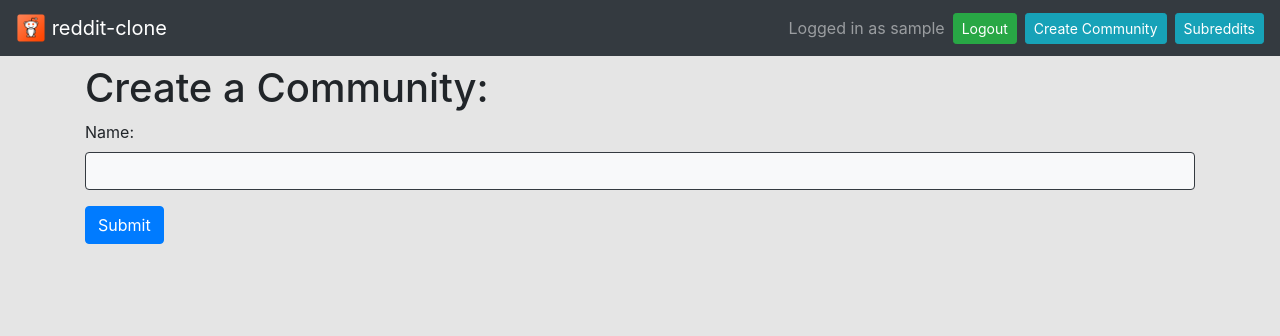
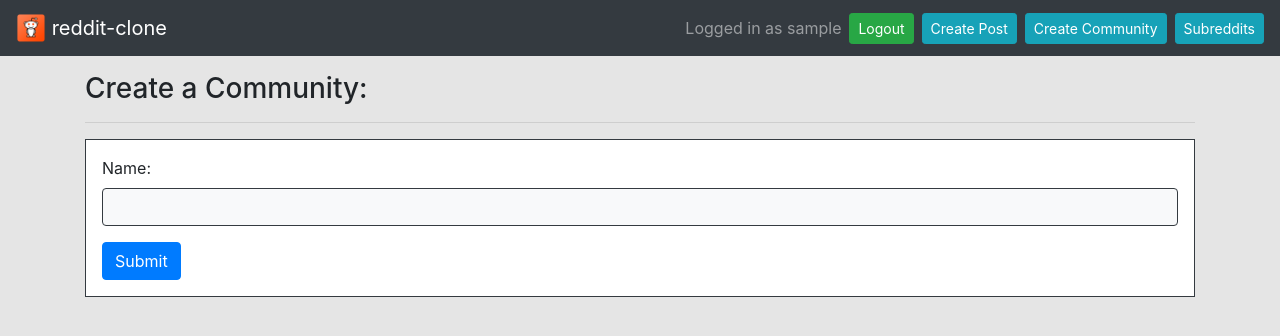
Before and after one commit to mikaelhachaturian/reddit-clone, a Django app: page /r/create_subr_form in a window 1280 px wide. Shown: the top 336 px of the page. Run offline with Django 3.2, Linux system fonts and the light colour scheme; the visitor is signed in with stand-in values (Sample User, id 1); some libraries are stand-ins or nearby versions.

Commit message:
post and community created update 1

```diff
--- a/subreddits/forms.py
+++ b/subreddits/forms.py
@@ -2,6 +2,16 @@ from django import forms
 from django.forms import Textarea
 from .models import Subreddit, Comment
 import re
+
+
+def get_subs():
+    subs = Subreddit.objects.all()
+    sub_list = []
+
+    for i in subs:
+        sub_list.append((i.id, i.name),)
+
+    return sub_list
 
 
 class SubrForm(forms.Form):
@@ -10,7 +20,7 @@ class SubrForm(forms.Form):
     def clean(self):
         name = self.cleaned_data["name"]
         re_expr = re.compile(r"[<>/{}[\]~`'\"]")
-        if not name or len(name) > 30 or re_expr.search(name):
+        if not name or len(name) > 30 or re_expr.search(name) or name == 'submit':
             raise forms.ValidationError(
                 "Please enter a valid name (must be under 30 characters) and not contain: <>, /\, {}, [], ~, `, ' or \"  .")
         if Subreddit.objects.filter(name=name).exists():
@@ -18,8 +28,9 @@ class SubrForm(forms.Form):
 
 
 class PostForm(forms.Form):
+    subs = forms.ChoiceField(label='Choose a Community', choices=get_subs())
     name = forms.CharField(label='Post Name', max_length=100)
-    text = forms.CharField(label='Text', max_length=255)
+    text = forms.CharField(label='Text', max_length=1024)
 
     def clean(self):
         name = self.cleaned_data["name"]
--- a/subreddits/models.py
+++ b/subreddits/models.py
@@ -12,7 +12,7 @@ class Subreddit(models.Model):
 class Post(models.Model):
     name = models.CharField(max_length=100)
     created_by = models.CharField(max_length=255)
-    text = models.CharField(max_length=255)
+    text = models.CharField(max_length=1024)
     date_created = models.DateTimeField(default=timezone.now)
     subr = models.ForeignKey(Subreddit, on_delete=models.CASCADE)
 
@@ -20,7 +20,6 @@ class Post(models.Model):
         votes = self.votes.all()
         sum = 0
         for vote in votes:
-
             sum += vote.post_int
         return sum
 
--- a/subreddits/templates/subr_creation_form/create_form.html
+++ b/subreddits/templates/subr_creation_form/create_form.html
@@ -2,9 +2,11 @@
 
 
 {% block content %}
-  <h1 class="mt-2">Create a Community:</h1>
+  <h3 class="mt-3">Create a Community:</h3>
+  <hr />
   {% load widget_tweaks %}
 
+  <div class="bg-white border border-dark mt-3 p-3">
     <form action="{% url 'subreddits:subr_creation_form' %}" method="post">
       {% csrf_token %}
 
@@ -46,4 +48,5 @@
       {% endfor %}
       <button type="submit" class="btn btn-primary">Submit</button>
     </form>
+  </div>
 {% endblock  %}
--- a/subreddits/templates/subreddits/subr_view.html
+++ b/subreddits/templates/subreddits/subr_view.html
@@ -7,9 +7,10 @@
 
 {% block content %}
 <div class="row">
-  <div class="col-sm-12">
+  <div class="col-sm-4 mt-3 mb-3 p-1">
     <a href="{% url 'subreddits:subr_view' subr.name %}" class="subr-link"><h1>r/{{ subr.name }}</h1></a>
-    <button type="button" class="btn btn-info btn-lg float-right" onclick="location.href='{% url 'subreddits:post_creation_form' subr.url_name %}'">Create Post</button>
+  </div>
+  <div class="col-sm-8 mt-3 mb-3 p-1">
   </div>
 </div>
 <div class="row">
--- a/subreddits/urls.py
+++ b/subreddits/urls.py
@@ -6,7 +6,7 @@ app_name = 'subreddits'
 urlpatterns = [
     path('', views.index, name='index'),
     path('create_subr_form', views.subr_creation_form, name='subr_creation_form'),
-    path('<str:subr_url_name>/submit', views.post_creation_form,
+    path('submit', views.post_creation_form,
          name='post_creation_form'),
     path('<str:subr_url_name>', views.subr_view, name='subr_view'),
     path('comments/<int:post_id>/', views.post_view, name='post_view'),
--- a/subreddits/views.py
+++ b/subreddits/views.py
@@ -27,19 +27,20 @@ def subr_creation_form(request):
 
 
 @login_required
-def post_creation_form(request, subr_url_name):
+def post_creation_form(request):
+    subs = Subreddit.objects.all()
     if request.method == 'POST':
-        subr = Subreddit.objects.get(url_name=subr_url_name)
         form = PostForm(request.POST)
         if form.is_valid():
+            subr = get_object_or_404(Subreddit, pk=form.cleaned_data["subs"])
             post = Post(
                 name=form.cleaned_data['name'], created_by=request.user.username, text=form.cleaned_data['text'], subr=subr)
             post.save()
-            return redirect('subreddits:subr_view', subr_url_name=subr.url_name)
+            return redirect('subreddits:post_view', post_id=post.pk)
     else:
         form = PostForm()
 
-    return render(request, 'post_creation_form/create_post.html', {'form': form, 'subr_url_name': subr_url_name})
+    return render(request, 'post_creation_form/create_post.html', {'form': form})
 
 
 def subr_view(request, subr_url_name):
--- a/templates/base.html
+++ b/templates/base.html
@@ -35,6 +35,7 @@
             Logged in as {{ request.user.username }}
           </span>
           <button type="button" class="btn btn-sm btn-success ml-2" onclick="location.href='{% url 'logout_view' %}'">Logout</button>
+          <button type="button" class="btn btn-sm btn-info ml-2" onclick="location.href='{% url 'subreddits:post_creation_form' %}'">Create Post</button>
         {% endif %}
         <button type="button" class="btn btn-sm btn-info ml-2" onclick="location.href='{% url 'subreddits:subr_creation_form' %}'">Create Community</button>
         <button type="button" class="btn btn-sm btn-info ml-2" onclick="location.href='{% url 'subreddits:index' %}'">Subreddits</button>
```
Also changed, not shown: subreddits/templates/post_creation_form/create_post.html (+6 -2 lines), subreddits/templates/subreddits/post_view.html (+8 -4 lines). Lines whose indentation alone changed are shown as unchanged.
